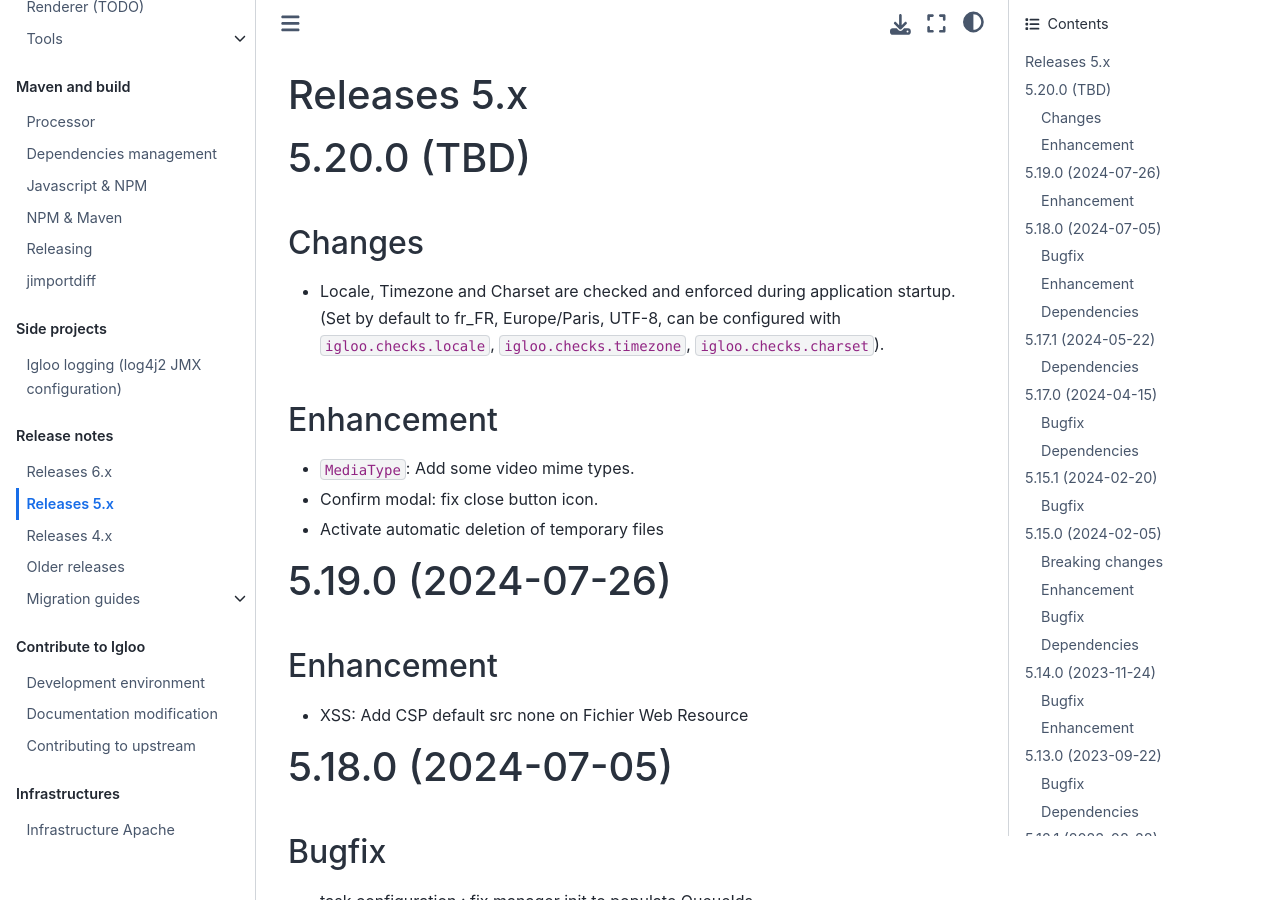
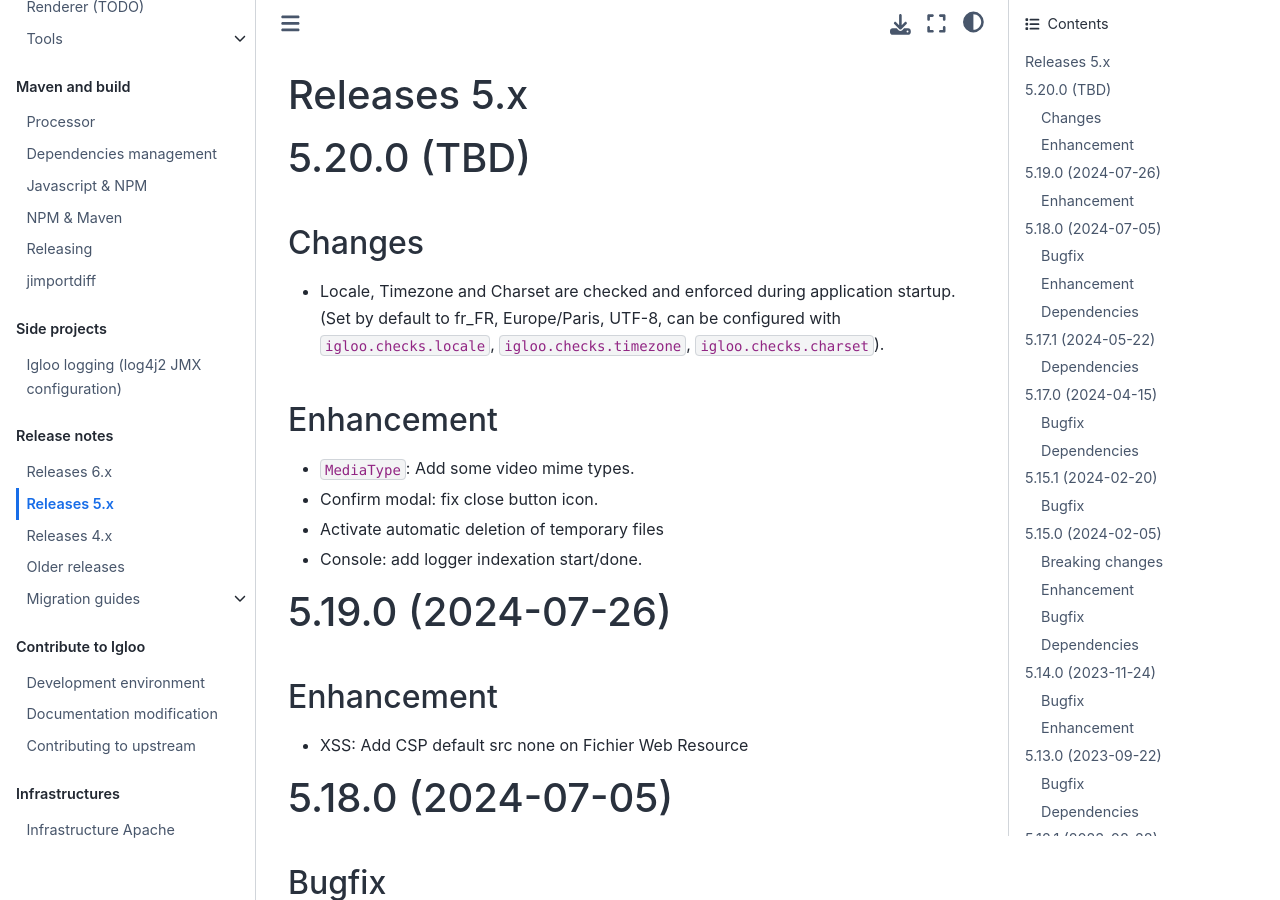
Before and after one commit to igloo-project/igloo-doc, a Sphinx documentation site: the page built from source/release-notes/releases-5.x.md, in a window 1280 px wide and 900 px high. Built offline with Sphinx 7.4.7 and the Sphinx Book theme 1.1.4, drawn with Linux system fonts in a browser that asks for light colours.

Commit message:
Changelog 5.20.0

```diff
--- a/source/release-notes/releases-5.x.md
+++ b/source/release-notes/releases-5.x.md
@@ -15,6 +15,7 @@
 * `MediaType`: Add some video mime types.
 * Confirm modal: fix close button icon.
 * Activate automatic deletion of temporary files
+* Console: add logger indexation start/done.
 
 (v5.19.0)=
 
```
